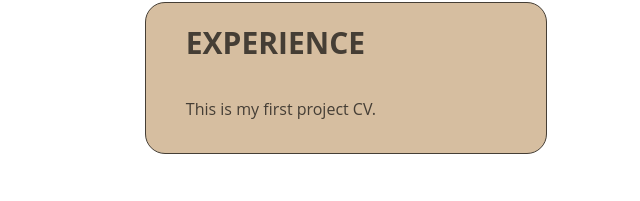
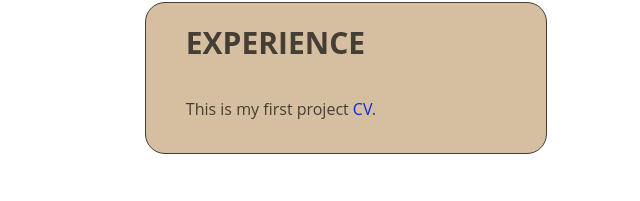
Before and after one commit to k-tukach/rsschool-cv, a website: page index.html in a window 1280 px wide. Shown: the part 1056-1257 px from the top of the page, 640-1280 px from the left. Drawn offline with Linux system fonts and the light colour scheme.

Commit message:
feat: add link on my project

```diff
--- a/index.html
+++ b/index.html
@@ -148,7 +148,7 @@ function rentalCarCost(d) {
                     </section>
                     <section class="section-experience" id="experience">
                         <h2>Experience</h2>
-                            <div>This is my first project CV.</div>
+                            <div>This is my first project <a class="CV-link" href="https://k-tukach.github.io/rsschool-cv/" target="_blank">CV</a>.</div>
                     </section>
                     <section class="section-languages" id="languages">
                         <h2>Languages</h2>
--- a/src/sass/base/_base.scss
+++ b/src/sass/base/_base.scss
@@ -138,3 +138,7 @@ p {
 .pre {
     margin: 0 40px;
 }
+
+.CV-link {
+    color: $color-link;
+}
```
Also changed, not shown: src/sass/style.css, 1 other file.
